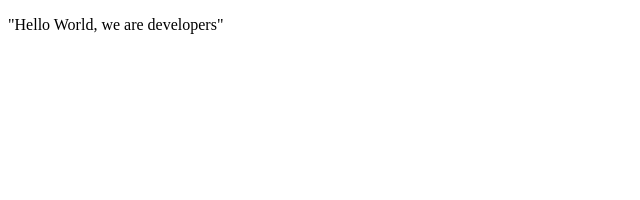
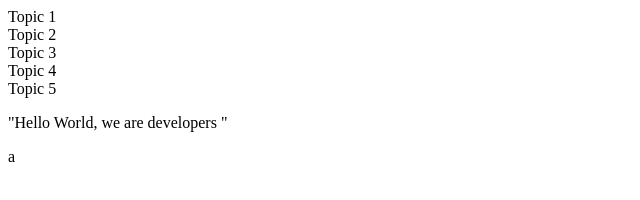
Before and after one commit to Meltrust/workingWithJorge, a plain HTML site: page index.html in a window 1280 px wide. Shown: the whole page, without its empty margins (0-640 px from the left). Drawn offline with Linux system fonts and the light colour scheme.

Commit message:
Added topics headers and ids

```diff
--- a/index.html
+++ b/index.html
@@ -8,34 +8,35 @@
 </head>
 
 <body>
-
     <main id="main-doc">
-
-          <section class="main-section">
+        <section id="Topic_1" class="main-section">
+            <header id="Topic_1">Topic 1</header>
 
         </section>
 
-          <section class="main-section">
+        <section id="Topic_2" class="main-section">
+            <header id="Topic_2">Topic 2</header>
 
         </section>
 
-          <section class="main-section">
+        <section id="Topic_3" class="main-section ">
+            <header id="Topic_3">Topic 3</header>
 
         </section>
 
-          <section class="main-section">
-
+        <section id="Topic_4" class="main-section ">
+            <header id="Topic_4">Topic 4</header>
         </section>
 
-          <section class="main-section">
+        <section id="Topic_5" class="main-section ">
+            <header id="Topic_5">Topic 5</header>
 
-          </section>
 
 
     </main>
 
-    <p>"Hello World, we are developers"</p>
-    <script src="https://cdn.freecodecamp.org/testable-projects-fcc/v1/bundle.js"></script>
+    <p>"Hello World, we are developers "</p>
+    <script src="https://cdn.freecodecamp.org/testable-projects-fcc/v1/bundle.js "></script>
 
     <!--
 
@@ -49,7 +50,7 @@
     - The freeCodeCamp Team
 
     -->
-    <script src="js/index.js"></script>
+    <script src="js/index.js "></script>
 </body>
 
-</html>
+</html>a
```
Lines whose indentation alone changed are shown as unchanged.
